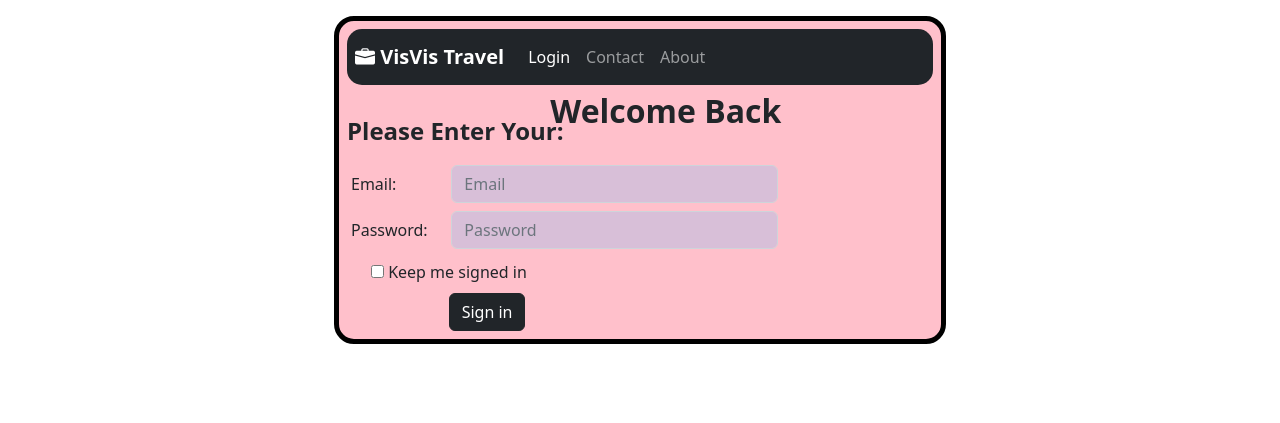
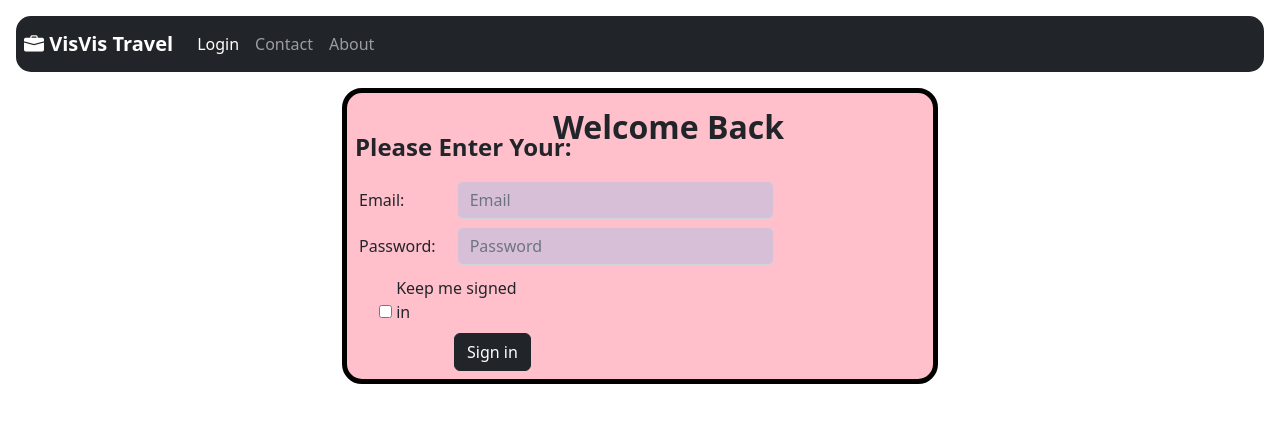
Before and after one commit to eiyahrock/Login-Form-with-Nav-Bar-using-Bootstrap, a PHP site: page /login.php in a window 1280 px wide. Shown: the top 423 px of the page. Run offline with PHP 8.4, Linux system fonts and the light colour scheme.

Commit message:
Update Login.php
Fixed the Nav Bar

```diff
--- a/login.php
+++ b/login.php
@@ -10,11 +10,7 @@
     <title>Document</title>
 </head>
 <body class="container-fluid p-3" >
-<div class="row">
-  <div class="col-3 "></div>
-  <div class="col-6">
-<div class="container p-2" style="border:5px solid black; background-color:pink; border-radius: 20px;">
-<nav class=" p-2 navbar navbar-expand-sm navbar-dark bg-dark" style=" border-radius: 15px;">
+  <nav class=" p-2 navbar navbar-expand-sm navbar-dark bg-dark" style=" border-radius: 15px;">
   <a class="bi bi-briefcase-fill navbar-brand" href="login.php"><b> VisVis Travel</b></a>
     <div class="navbar-nav">
       <a class="nav-item nav-link active" href="login.php">Login</a>
@@ -22,6 +18,11 @@
       <a class="nav-item nav-link " href="About.php">About</a>
     </div>
 </nav>
+<div class="row p-3 ">
+  <div class="col-3 "></div>
+  <div class="col-6">
+<div class="container p-2" style="border:5px solid black; background-color:pink; border-radius: 20px;">
+
 <div class="row " style="height: 25px;" >
   <div class="col-4"></div>
     <label  class="col-7 col-form-label " ><h2 ><b> Welcome Back</b></h2></label>
```
